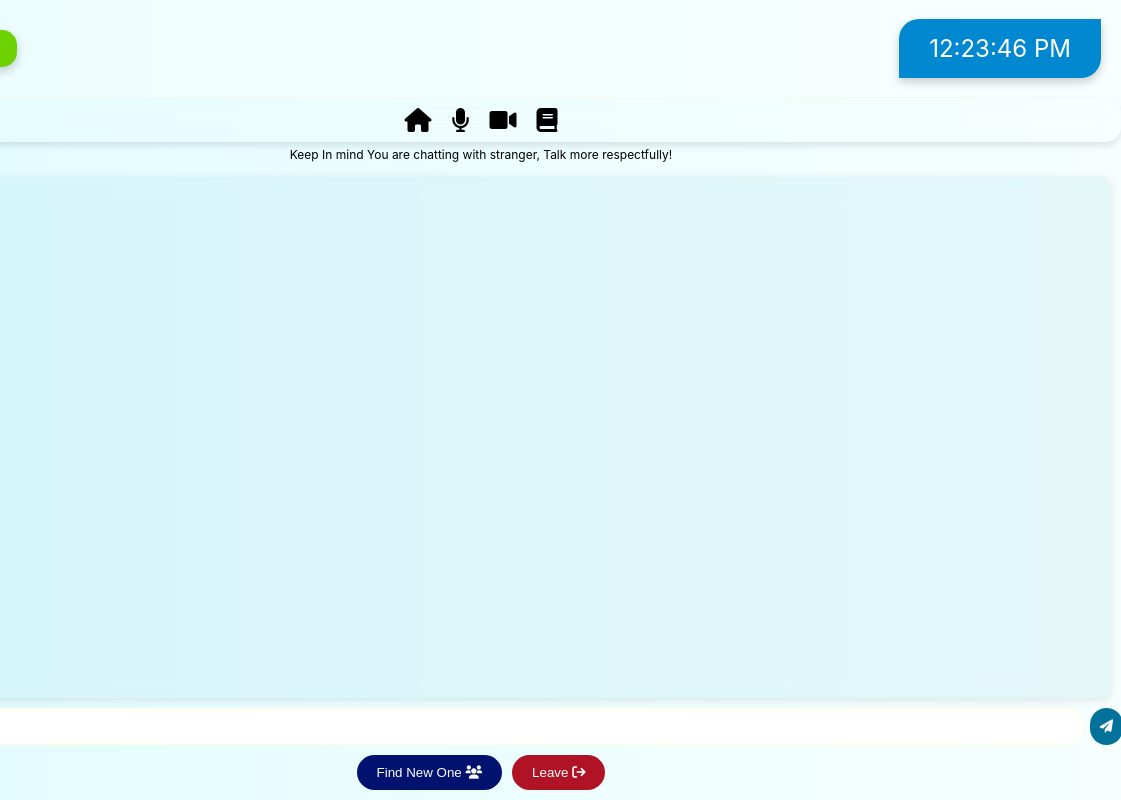
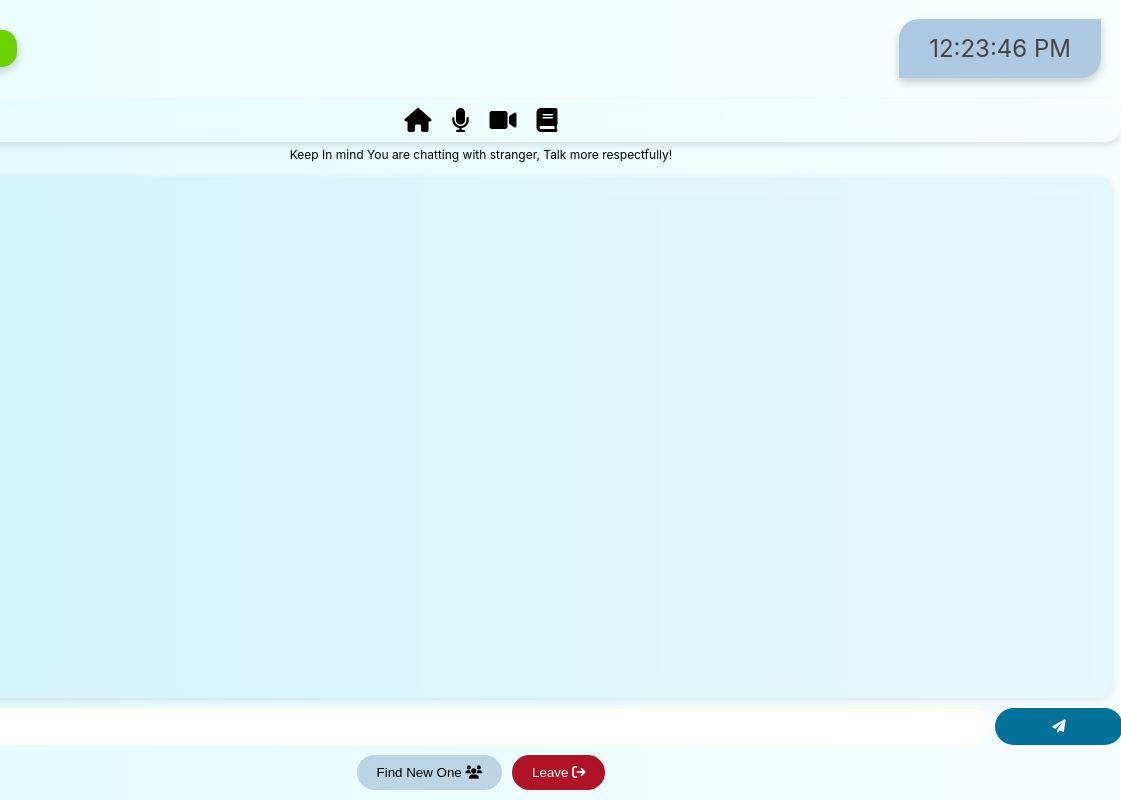
Before and after one commit to thisisdineth/Interfriendsfinder, a plain HTML site: page public/chats.html in a window 1280 px wide. Shown: the full height of the page, 159-1280 px from the left. Drawn offline with Linux system fonts and the light colour scheme; no server answers.

Commit message:
css update

```diff
--- a/public/chat.css
+++ b/public/chat.css
@@ -23,8 +23,9 @@ body {
     color: rgb(255, 255, 255);
 }
 #local-time {
-    color: white;
-    background-color: #0288d1;
+    color: rgb(69, 67, 67);
+    background: rgba(5, 78, 160, 0.3);
+    backdrop-filter: blur(10px);
     padding: 15px 30px;
     font-size: 24px;
     background-size: 40px;
@@ -221,6 +222,7 @@ body {
 #chat-input-container {
     display: flex;
     width: 100%;
+    max-width: 100%;
     margin-top: 10px;
     bottom: 0;
     left: 0;
@@ -240,6 +242,8 @@ body {
 
 #send-btn {
     padding: 10px;
+    width: 25%;
+    max-width: 10%;
     border: none;
     background-color: #03729b;
     color: white;
@@ -261,14 +265,15 @@ body {
     padding: 10px 20px;
     margin: 0 5px;
     border: none;
-    background-color: #02126f;
-    color: white;
+    background-color: rgba(4, 55, 131, 0.2);
+    backdrop-filter: blur(10px);
+    color: #000000;
     border-radius: 20px;
     cursor: pointer;
 }
 
 #new-chat-btn:hover {
-    background-color: #3054f5;
+    background-color: rgba(7, 35, 74, 0.2);
 }
 
 #skip-btn {
```
